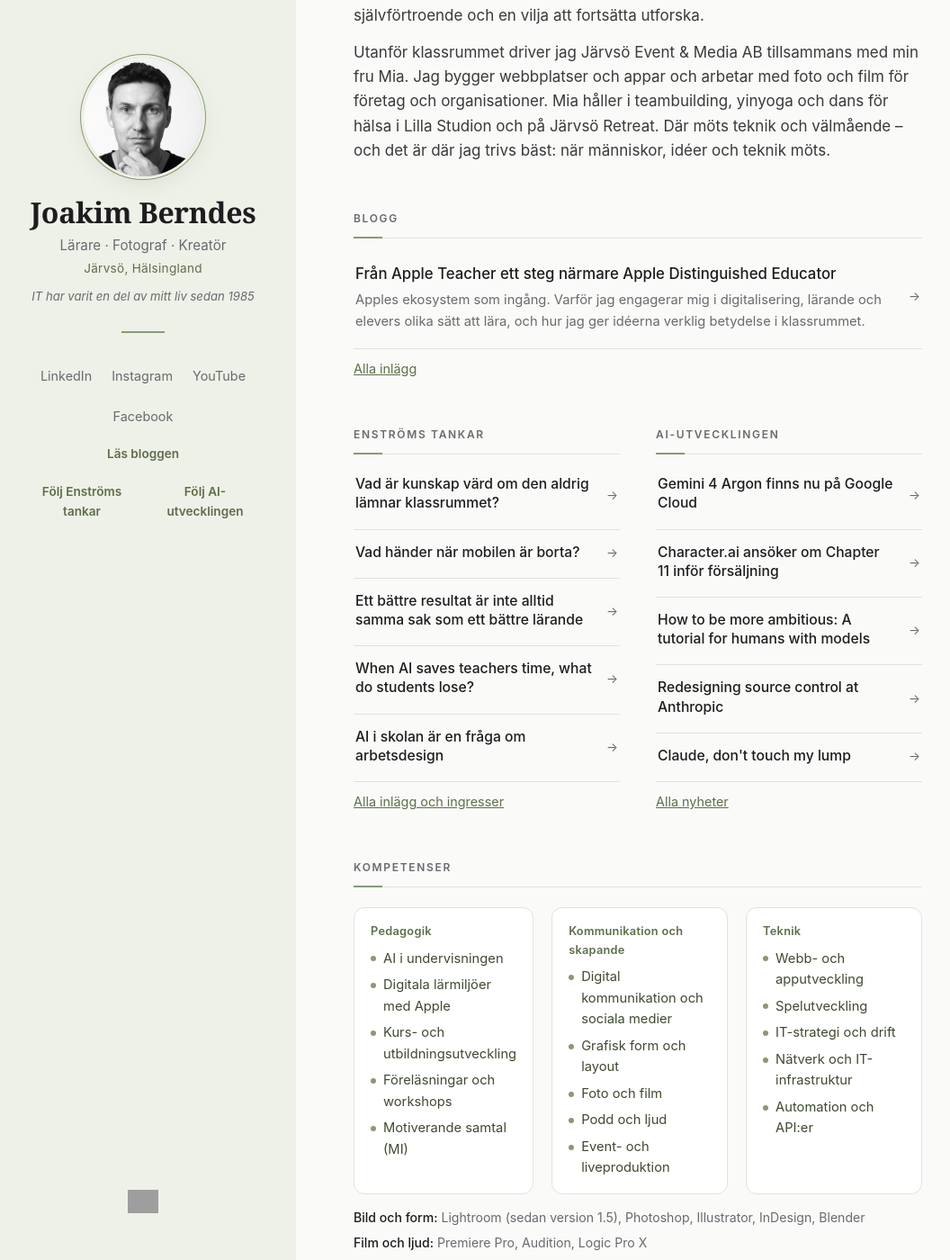
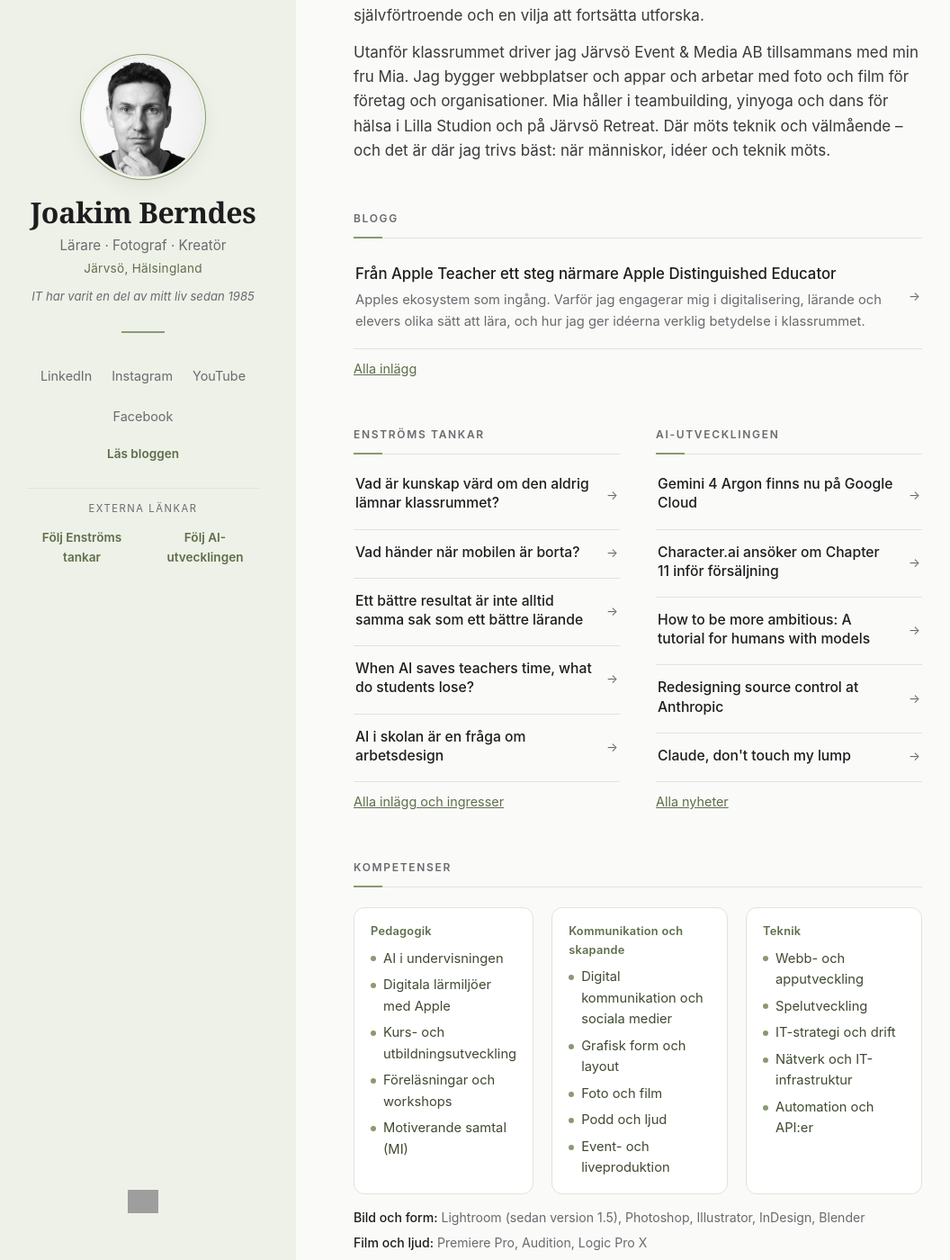
Before and after one commit to jberndes/jberndes.github.io, a Jekyll site: the page built from index.html, in a window 1280 px wide and 1400 px high, scrolled down 280 px. Shown: the whole window at 90% size, without its empty margins (11-1067 px from the left). Built offline with Jekyll 4.4.1, drawn with Linux system fonts in a browser that asks for light colours; grey boxes are pictures that could not be loaded.

Commit message:
Sidopanel: profiler och blogg overst, linje, Externa lankar under
Co-Authored-By: Claude Sonnet 5.5 <noreply@anthropic.com>
Claude-Session: https://claude.ai/code/session_01EHEf1UELdVEwTeZb2owzdv

```diff
--- a/index.html
+++ b/index.html
@@ -257,6 +257,8 @@
     .lista a:focus-visible { outline: 2px solid var(--accent); outline-offset: 2px; border-radius: 4px; }
 
 
+    .linje { border: 0; border-top: 1px solid var(--line); margin: 18px auto 14px; width: 100%; }
+    .etikett { font-size: 0.7rem; text-transform: uppercase; letter-spacing: 0.14em; color: var(--muted); margin-bottom: 4px; text-align: center; }
     /* Två följ-länkar på en rad */
     .foljrad { flex-wrap: nowrap; gap: 4px 14px; margin-top: 4px; font-size: 0.85rem; }
 
@@ -382,7 +384,7 @@
 
       <hr class="avdelare">
 
-      <nav aria-label="Länkar">
+      <nav aria-label="Profiler och blogg">
       <ul class="sociala">
         <li><a href="https://www.linkedin.com/in/jberndes/" target="_blank" rel="noopener">LinkedIn<span class="dold"> (öppnas i ny flik)</span></a></li>
         <li><a href="https://www.instagram.com/jberndes/" target="_blank" rel="noopener">Instagram<span class="dold"> (öppnas i ny flik)</span></a></li>
@@ -392,6 +394,12 @@
       <ul class="sociala foljrad">
         <li><a class="intern" href="/blogg/">Läs bloggen</a></li>
       </ul>
+      </nav>
+
+      <hr class="linje">
+
+      <nav aria-labelledby="h-externa">
+      <p class="etikett" id="h-externa">Externa länkar</p>
       <ul class="sociala foljrad">
         <li><a class="intern" href="/enstroms-tankar/">Följ Enströms tankar</a></li>
         <li><a class="intern" href="/ai/">Följ AI-utvecklingen</a></li>
```
